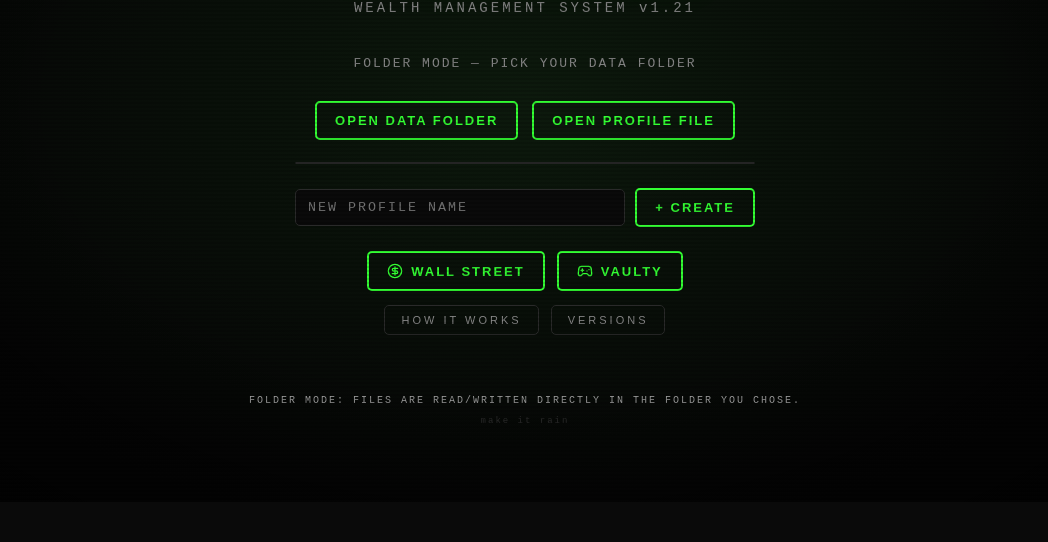
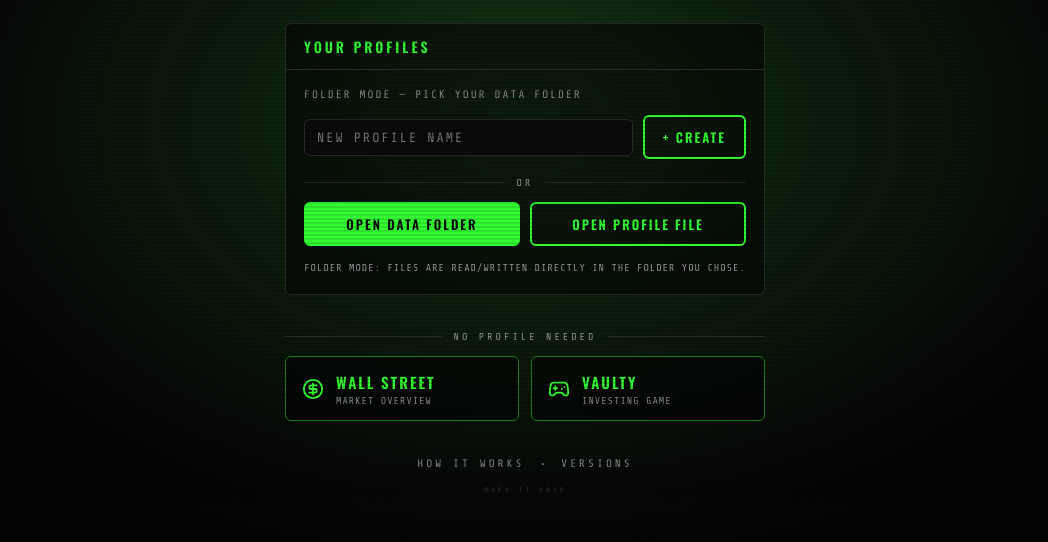
Before and after one commit to barretobit/LibertyFinance, a plain HTML site: page index.html in a window 1280 px wide. Shown: the part 298-840 px from the top of the page, without its empty margins (115-1163 px from the left). Before the commit the page ends 800 px from the top, so only its background shows below. Drawn offline with nearby package versions, Linux system fonts and the light colour scheme.

Commit message:
Slight restyle in the main page and game page;

```diff
--- a/css/style.css
+++ b/css/style.css
@@ -81,12 +81,16 @@ body {
 }
 
 /* ===== LANDING ===== */
+/* Landing page and its modals only; the app pages use --radius from settings */
+:root {
+  --landing-radius: 6px;
+}
 #page-landing {
   display: flex;
   align-items: center;
   justify-content: center;
   min-height: 100vh;
-  background: radial-gradient(ellipse at center, #0d1a0d 0%, #050505 70%);
+  background: radial-gradient(ellipse at center, #1a3f1a 0%, #0c1f0c 30%, #050505 70%);
   position: relative;
   overflow: hidden;
   text-align: center;
@@ -115,6 +119,9 @@ body {
 .landing-content {
   position: relative;
   z-index: 2;
+  width: 480px;
+  max-width: 92vw;
+  padding: 48px 0;
 }
 .landing-badge {
   font-family: var(--font-body);
@@ -125,7 +132,8 @@ body {
   opacity: 0.7;
 }
 .landing-title {
-  font-family: var(--font-title);
+  /* Kept in the plain sans-serif look rather than Oswald, by choice */
+  font-family: Arial, Helvetica, sans-serif;
   font-size: 72px;
   font-weight: 700;
   color: var(--accent);
@@ -141,19 +149,57 @@ body {
   font-size: 14px;
   color: var(--text-secondary);
   letter-spacing: 3px;
-  margin-bottom: 40px;
+  margin-bottom: 36px;
+}
+.landing-panel {
+  text-align: left;
+  background: rgba(0, 0, 0, 0.55);
+  border: 1px solid var(--border-color);
+  border-radius: var(--landing-radius);
+}
+.landing-panel-header {
+  font-family: var(--font-title);
+  font-size: 14px;
+  font-weight: 600;
+  color: var(--accent);
+  letter-spacing: 3px;
+  padding: 12px 18px;
+  border-bottom: 1px solid var(--border-color);
+}
+.landing-panel-body {
+  padding: 18px;
 }
 .landing-status {
   font-family: var(--font-body);
-  font-size: 13px;
+  font-size: 11px;
   color: var(--text-secondary);
-  margin-bottom: 30px;
+  margin-bottom: 14px;
   letter-spacing: 2px;
+}
+/* Horizontal rule with a centered label, e.g. "OR" or a section name */
+.landing-divider {
+  display: flex;
+  align-items: center;
+  gap: 12px;
+  margin: 18px 0 14px;
+  font-family: var(--font-body);
+  font-size: 10px;
+  letter-spacing: 3px;
+  color: var(--text-muted);
+}
+.landing-divider::before,
+.landing-divider::after {
+  content: "";
+  flex: 1;
+  border-top: 1px solid var(--border-color);
+}
+.landing-section-label {
+  margin: 36px 0 14px;
 }
 .btn-enter {
   background: transparent;
   border: 2px solid var(--accent);
-  border-radius: 5px;
+  border-radius: var(--landing-radius);
   color: var(--accent);
   font-family: var(--font-title);
   font-size: 20px;
@@ -170,38 +216,47 @@ body {
   color: var(--bg-primary);
   box-shadow: 0 0 30px var(--accent-glow);
 }
+.btn-enter.primary {
+  background: var(--accent);
+  color: var(--bg-primary);
+}
+.btn-enter.primary:hover {
+  box-shadow: 0 0 30px var(--accent-glow);
+}
 .landing-footer {
   font-family: var(--font-body);
   font-size: 10px;
-  color: var(--text-muted);
-  margin-top: 60px;
-  letter-spacing: 2px;
+  line-height: 1.6;
+  color: var(--text-muted);
+  margin-top: 14px;
+  letter-spacing: 1px;
+  text-align: center;
 }
 
 .landing-actions {
   display: flex;
-  justify-content: center;
-  gap: 14px;
+  gap: 10px;
   flex-wrap: wrap;
-  margin: 0 auto 22px;
-  width: 460px;
-  max-width: 92vw;
+}
+.landing-actions .btn-enter {
+  flex: 1;
 }
 
 .file-list {
-  width: 460px;
-  max-width: 92vw;
   max-height: 38vh;
   overflow-y: auto;
-  margin: 0 auto 24px;
+  margin: 0 0 14px;
   text-align: left;
   border: 1px solid var(--border-color);
-  border-radius: 5px;
+  border-radius: var(--landing-radius);
   background: rgba(0, 0, 0, 0.55);
 }
+.file-list:empty {
+  display: none;
+}
 .file-row:first-child {
-  border-top-left-radius: 5px;
-  border-top-right-radius: 5px;
+  border-top-left-radius: var(--landing-radius);
+  border-top-right-radius: var(--landing-radius);
 }
 .file-row {
   display: flex;
@@ -214,8 +269,8 @@ body {
 }
 .file-row:last-child {
   border-bottom: none;
-  border-bottom-left-radius: 5px;
-  border-bottom-right-radius: 5px;
+  border-bottom-left-radius: var(--landing-radius);
+  border-bottom-right-radius: var(--landing-radius);
 }
 .file-row:hover {
   background: var(--bg-card-hover);
@@ -250,7 +305,7 @@ body {
 .file-enter {
   background: transparent;
   border: 1px solid var(--accent);
-  border-radius: 5px;
+  border-radius: var(--landing-radius);
   color: var(--accent);
   font-family: var(--font-title);
   font-size: 12px;
@@ -271,50 +326,93 @@ body {
   font-size: 12px;
   color: var(--text-muted);
   letter-spacing: 2px;
-  margin-bottom: 24px;
+  text-align: center;
+  padding: 14px;
+  border: 1px dashed var(--border-color);
+  border-radius: var(--landing-radius);
+  margin-bottom: 14px;
 }
 .file-create {
   display: flex;
   gap: 10px;
+  align-items: center;
+}
+
+/* Pages that work without a profile (WALL STREET market view, VAULTY game) */
+.landing-market {
+  display: grid;
+  grid-template-columns: 1fr 1fr;
+  gap: 12px;
+}
+.landing-tile {
+  display: flex;
+  align-items: center;
+  gap: 12px;
+  padding: 14px 16px;
+  text-align: left;
+  text-decoration: none;
+  color: var(--accent);
+  background: rgba(0, 0, 0, 0.55);
+  border: 1px solid var(--accent-dim);
+  border-radius: var(--landing-radius);
+  transition: all 0.3s;
+}
+.landing-tile:hover {
+  color: var(--accent);
+  border-color: var(--accent);
+  background: var(--accent-glow);
+  box-shadow: 0 0 30px var(--accent-glow);
+}
+.landing-tile svg {
+  flex-shrink: 0;
+}
+.landing-tile-text {
+  display: flex;
+  flex-direction: column;
+  min-width: 0;
+}
+.landing-tile-title {
+  font-family: var(--font-title);
+  font-size: 15px;
+  font-weight: 600;
+  letter-spacing: 2px;
+}
+.landing-tile-description {
+  font-family: var(--font-body);
+  font-size: 10px;
+  letter-spacing: 1px;
+  color: var(--text-secondary);
+  margin-top: 2px;
+}
+@media (max-width: 480px) {
+  .landing-market {
+    grid-template-columns: 1fr;
+  }
+}
+
+.landing-tutorial {
+  display: flex;
   justify-content: center;
   align-items: center;
-  width: 460px;
-  max-width: 92vw;
-  margin: 0 auto;
-}
-.landing-tutorial {
-  display: flex;
-  justify-content: center;
-  gap: 12px;
-  width: 460px;
-  max-width: 92vw;
-  margin: 14px auto 0;
-}
-
-/* Standalone MARKET VIEW button row (guest access, no profile required).
-   Styled and spaced like the OPEN PROFILE FILE action, sitting on its own
-   line just above the HOW IT WORKS / VERSIONS row. */
-.landing-market {
-  display: flex;
-  justify-content: center;
-  gap: 12px;
-  width: 460px;
-  max-width: 92vw;
-  margin: 24px auto 0;
-}
-.landing-tutorial .btn-enter.ghost {
-  border: 1px solid var(--border-color);
+  gap: 10px;
+  margin-top: 32px;
+}
+.landing-link {
+  background: none;
+  border: none;
+  padding: 4px;
+  font-family: var(--font-body);
+  font-size: 11px;
+  letter-spacing: 3px;
   color: var(--text-secondary);
-  font-size: 11px;
-  font-weight: 500;
-  letter-spacing: 3px;
-  padding: 8px 16px;
-  text-shadow: none;
-}
-.landing-tutorial .btn-enter.ghost:hover {
-  background: rgba(255, 255, 255, 0.04);
-  color: var(--text-primary);
-  box-shadow: none;
+  cursor: pointer;
+  transition: color 0.2s;
+}
+.landing-link:hover {
+  color: var(--accent);
+}
+.landing-link-separator {
+  color: var(--text-muted);
 }
 
 /* ===== MAKE IT RAIN EASTER EGG ===== */
@@ -361,7 +459,7 @@ body {
   flex: 1;
   background: #0a0a0a;
   border: 1px solid var(--border-color);
-  border-radius: 5px;
+  border-radius: var(--landing-radius);
   color: var(--accent);
   font-family: var(--font-body);
   letter-spacing: 2px;
@@ -397,8 +495,12 @@ body {
   flex-direction: column;
   background: var(--bg-secondary);
   border: 1px solid var(--border-accent);
-  box-shadow: 0 0 60px var(--accent-glow), 0 0 120px rgba(0, 0, 0, 0.9);
+  box-shadow:
+    0 0 60px var(--accent-glow),
+    0 0 120px rgba(0, 0, 0, 0.9);
   position: relative;
+  border-radius: var(--landing-radius);
+  overflow: hidden;
 }
 .tutorial-dialog::before {
   content: "";
@@ -1839,7 +1941,7 @@ body {
   color: var(--text-primary);
 }
 .ws-outlook-value {
-  font-family: 'Share Tech Mono', monospace;
+  font-family: "Share Tech Mono", monospace;
   font-size: 24px;
 }
 .ws-outlook-note {
@@ -1885,7 +1987,9 @@ body {
   display: flex;
   flex-direction: column;
   gap: 4px;
-  transition: border-color 0.15s, box-shadow 0.15s;
+  transition:
+    border-color 0.15s,
+    box-shadow 0.15s;
   overflow: hidden;
 }
 /* 5 cards per row on desktop; cards only shrink in width, height stays equal. */
@@ -1941,7 +2045,7 @@ body {
   height: 15px;
 }
 .ws-tick-value {
-  font-family: 'Share Tech Mono', monospace;
+  font-family: "Share Tech Mono", monospace;
   font-size: 20px;
   color: var(--text-primary);
   letter-spacing: 1px;
@@ -1962,7 +2066,7 @@ body {
   gap: 8px;
 }
 .ws-tick-change {
-  font-family: 'Share Tech Mono', monospace;
+  font-family: "Share Tech Mono", monospace;
   font-size: 13px;
   font-weight: 600;
   letter-spacing: 1px;
@@ -2041,9 +2145,16 @@ body {
   gap: 6px;
   padding-right: 6px;
 }
-.ws-stock-list::-webkit-scrollbar { width: 5px; }
-.ws-stock-list::-webkit-scrollbar-track { background: transparent; }
-.ws-stock-list::-webkit-scrollbar-thumb { background: var(--border-color); border-radius: 3px; }
+.ws-stock-list::-webkit-scrollbar {
+  width: 5px;
+}
+.ws-stock-list::-webkit-scrollbar-track {
+  background: transparent;
+}
+.ws-stock-list::-webkit-scrollbar-thumb {
+  background: var(--border-color);
+  border-radius: 3px;
+}
 .ws-stock-item {
   display: flex;
   justify-content: space-between;
@@ -2054,7 +2165,9 @@ body {
   border-radius: var(--radius);
   padding: 8px 10px;
   cursor: pointer;
-  transition: border-color 0.15s, box-shadow 0.15s;
+  transition:
+    border-color 0.15s,
+    box-shadow 0.15s;
 }
 .ws-stock-item:hover {
   border-color: var(--border-accent);
@@ -2104,7 +2217,7 @@ body {
 .ws-stock-item-price {
   width: 108px;
   text-align: right;
-  font-family: 'Share Tech Mono', monospace;
+  font-family: "Share Tech Mono", monospace;
   font-size: 15px;
   color: var(--text-primary);
   white-space: nowrap;
@@ -2116,12 +2229,16 @@ body {
 .ws-stock-item-change {
   width: 74px;
   text-align: right;
-  font-family: 'Share Tech Mono', monospace;
+  font-family: "Share Tech Mono", monospace;
   font-size: 14px;
   white-space: nowrap;
 }
-.ws-stock-item-change.pos { color: #33ff33; }
-.ws-stock-item-change.neg { color: #ff3333; }
+.ws-stock-item-change.pos {
+  color: #33ff33;
+}
+.ws-stock-item-change.neg {
+  color: #ff3333;
+}
 .ws-stock-chart-title {
   display: flex;
   align-items: baseline;
@@ -2142,17 +2259,21 @@ body {
   letter-spacing: 1px;
 }
 .ws-stock-chart-price {
-  font-family: 'Share Tech Mono', monospace;
+  font-family: "Share Tech Mono", monospace;
   font-size: 18px;
   color: var(--text-primary);
   margin-left: auto;
 }
 .ws-stock-chart-change {
-  font-family: 'Share Tech Mono', monospace;
+  font-family: "Share Tech Mono", monospace;
   font-size: 13px;
 }
-.ws-stock-chart-change.pos { color: #33ff33; }
-.ws-stock-chart-change.neg { color: #ff3333; }
+.ws-stock-chart-change.pos {
+  color: #33ff33;
+}
+.ws-stock-chart-change.neg {
+  color: #ff3333;
+}
 
 /* Taller stock panel so the candlestick + volume chart has room to breathe. */
 .ws-overview-stock {
--- a/game/engine.js
+++ b/game/engine.js
@@ -731,7 +731,7 @@ const GameEngine = (() => {
   return {
     DIFFICULTIES, LOCATIONS, HOUSE_LOCATIONS, CAR_KM_PER_YEAR, CAR_MILEAGE_SHARE, MORTGAGE_INTEREST_RATE, MIN_DOWN_PAYMENT,
     newGame, yearlySalary, incomeTax, isTangible, stampDutyRate, dealerFeeRate, housePurchaseCostRate, wealthTax, propertyGainsTax,
-    ownedYearlyChange, carMonthlyCosts, houseMonthlyCosts, monthlyBudget, replay, previewBuy, buy, sell, addDays,
+    ownedYearlyChange, carMonthlyCosts, houseMonthlyCosts, monthlyBudget, replay, previewBuy, buy, sell, addDays, daysBetween,
   };
 })();
 
--- a/index.html
+++ b/index.html
@@ -5,7 +5,8 @@
     <meta name="viewport" content="width=device-width, initial-scale=1.0" />
     <title>Liberty Finance</title>
     <link rel="icon" type="image/png" href="logo.png" />
-    <link rel="stylesheet" href="css/style.css?v=48" />
+    <link href="https://fonts.googleapis.com/css2?family=Oswald:wght@400;500;600;700&family=Share+Tech+Mono&family=Press+Start+2P&display=swap" rel="stylesheet" />
+    <link rel="stylesheet" href="css/style.css?v=49" />
   </head>
   <body>
     <div id="page-landing">
@@ -14,9 +15,11 @@
         <div class="landing-badge">LCN-87.3</div>
         <h1 class="landing-title">LIBERTY<br />FINANCE</h1>
         <p class="landing-subtitle">WEALTH MANAGEMENT SYSTEM <span id="app-version">v1.0</span></p>
+
+        <section class="landing-panel">
+          <div class="landing-panel-header">YOUR PROFILES</div>
+          <div class="landing-panel-body">
             <div class="landing-status" id="landing-status">CONNECT YOUR DATA</div>
-
-        <div class="landing-actions" id="landing-actions"></div>
 
             <div id="file-list" class="file-list"></div>
             <div id="file-empty" class="file-empty" style="display: none">NO DATA FILES FOUND</div>
@@ -26,28 +29,43 @@
               <button class="btn-enter sm" onclick="createFile()">+ CREATE</button>
             </div>
 
+            <div class="landing-divider"><span>OR</span></div>
+            <div class="landing-actions" id="landing-actions"></div>
+            <div class="landing-footer" id="landing-mode-note"></div>
+          </div>
+        </section>
+
+        <div class="landing-divider landing-section-label"><span>NO PROFILE NEEDED</span></div>
         <div class="landing-market">
-          <button class="btn-enter sm" onclick="window.location.href='market.html'">
-            <svg xmlns="http://www.w3.org/2000/svg" width="16" height="16" viewBox="0 0 24 24" fill="none" stroke="currentColor" stroke-width="2" stroke-linecap="round" stroke-linejoin="round" style="vertical-align: -3px; margin-right: 8px" aria-hidden="true">
+          <a class="landing-tile" href="market.html">
+            <svg xmlns="http://www.w3.org/2000/svg" width="22" height="22" viewBox="0 0 24 24" fill="none" stroke="currentColor" stroke-width="2" stroke-linecap="round" stroke-linejoin="round" aria-hidden="true">
               <circle cx="12" cy="12" r="10" />
               <path d="M16 8h-6a2 2 0 1 0 0 4h4a2 2 0 1 1 0 4H8" />
               <path d="M12 18V6" />
-            </svg>WALL STREET
-          </button>
-          <button class="btn-enter sm" onclick="window.location.href='game.html'">
-            <svg xmlns="http://www.w3.org/2000/svg" width="16" height="16" viewBox="0 0 24 24" fill="none" stroke="currentColor" stroke-width="2" stroke-linecap="round" stroke-linejoin="round" style="vertical-align: -3px; margin-right: 8px" aria-hidden="true">
+            </svg>
+            <span class="landing-tile-text">
+              <span class="landing-tile-title">WALL STREET</span>
+              <span class="landing-tile-description">MARKET OVERVIEW</span>
+            </span>
+          </a>
+          <a class="landing-tile" href="game.html">
+            <svg xmlns="http://www.w3.org/2000/svg" width="22" height="22" viewBox="0 0 24 24" fill="none" stroke="currentColor" stroke-width="2" stroke-linecap="round" stroke-linejoin="round" aria-hidden="true">
               <path d="M6 11h4M8 9v4M15 12h.01M18 10h.01" />
               <path d="M17.32 5H6.68a4 4 0 0 0-3.978 3.59C2.604 9.416 2 14.456 2 16a3 3 0 0 0 3 3c1 0 1.5-.5 2-1l1.414-1.414A2 2 0 0 1 9.828 16h4.344a2 2 0 0 1 1.414.586L17 18c.5.5 1 1 2 1a3 3 0 0 0 3-3c0-1.545-.604-6.584-.685-7.258A4 4 0 0 0 17.32 5z" />
-            </svg>VAULTY
-          </button>
+            </svg>
+            <span class="landing-tile-text">
+              <span class="landing-tile-title">VAULTY</span>
+              <span class="landing-tile-description">INVESTING GAME</span>
+            </span>
+          </a>
         </div>
 
         <div class="landing-tutorial">
-          <button class="btn-enter sm ghost" onclick="openTutorial()">HOW IT WORKS</button>
-          <button class="btn-enter sm ghost" onclick="openVersions()">VERSIONS</button>
+          <button class="landing-link" onclick="openTutorial()">HOW IT WORKS</button>
+          <span class="landing-link-separator" aria-hidden="true">&middot;</span>
+          <button class="landing-link" onclick="openVersions()">VERSIONS</button>
         </div>
 
-        <div class="landing-footer" id="landing-mode-note"></div>
         <div class="rain-hint" onclick="makeItRain()" title="">make it rain</div>
       </div>
     </div>
@@ -196,7 +214,10 @@
         actions.innerHTML = "";
 
         if (Storage.supportsDirectory()) {
-          addAction(folderConnected ? "CHANGE DATA FOLDER" : "OPEN DATA FOLDER", "btn-open-folder").onclick = openFolder;
+          const folderButton = addAction(folderConnected ? "CHANGE DATA FOLDER" : "OPEN DATA FOLDER", "btn-open-folder");
+          folderButton.onclick = openFolder;
+          // Until a folder is connected, opening one is the first thing to do.
+          folderButton.classList.toggle("primary", !folderConnected);
         }
         addAction("OPEN PROFILE FILE", "btn-open-file").onclick = openFile;
         setModeNote(mode);
```
Also changed, not shown: game.html (+11 -15 lines), game/game.css (+31 -0 lines), game/page.js (+26 -8 lines). Lines whose indentation alone changed are shown as unchanged.
